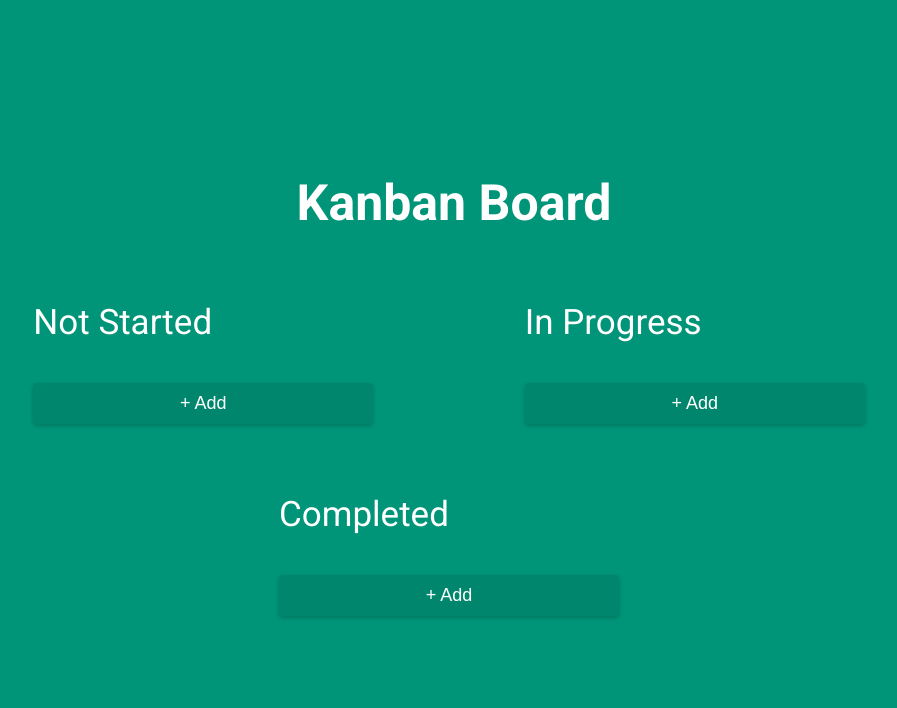
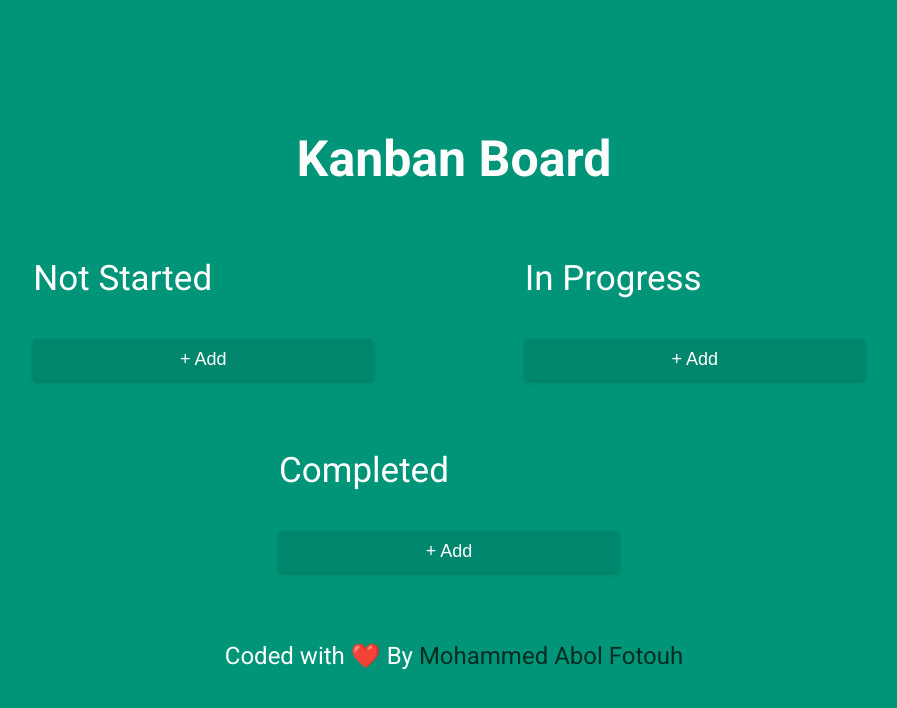
Before and after one commit to Mohammed-Abol-Fotouh/Kanban-Board, a plain HTML site: page index.html in a window 1280 px wide. Shown: the whole page, without its empty margins (186-1083 px from the left). Drawn offline with nearby package versions, Linux system fonts and the light colour scheme.

Commit message:
Add Footer

```diff
--- a/index.html
+++ b/index.html
@@ -15,8 +15,9 @@
 
 <body>
   <h1>Kanban Board</h1>
-  <div class="container" id="container">
-  </div>
+  <div class="container" id="container"></div>
+  <footer>Coded with <span>❤️</span> By <a href="https://www.linkedin.com/in/mohammed-abol-fotouh/"
+      target="_blank">Mohammed Abol Fotouh</a></footer>
 
   <script type="module" src="https://unpkg.com/ionicons@5.5.2/dist/ionicons/ionicons.esm.js"></script>
   <script nomodule src="https://unpkg.com/ionicons@5.5.2/dist/ionicons/ionicons.js"></script>
--- a/style.css
+++ b/style.css
@@ -97,3 +97,12 @@ h3 {
 .btn:hover {
 	background-color: #006854;
 }
+
+footer {
+	font-size: 2.4em;
+}
+
+footer a {
+	text-decoration: none;
+	color: #002d24;
+}
```
